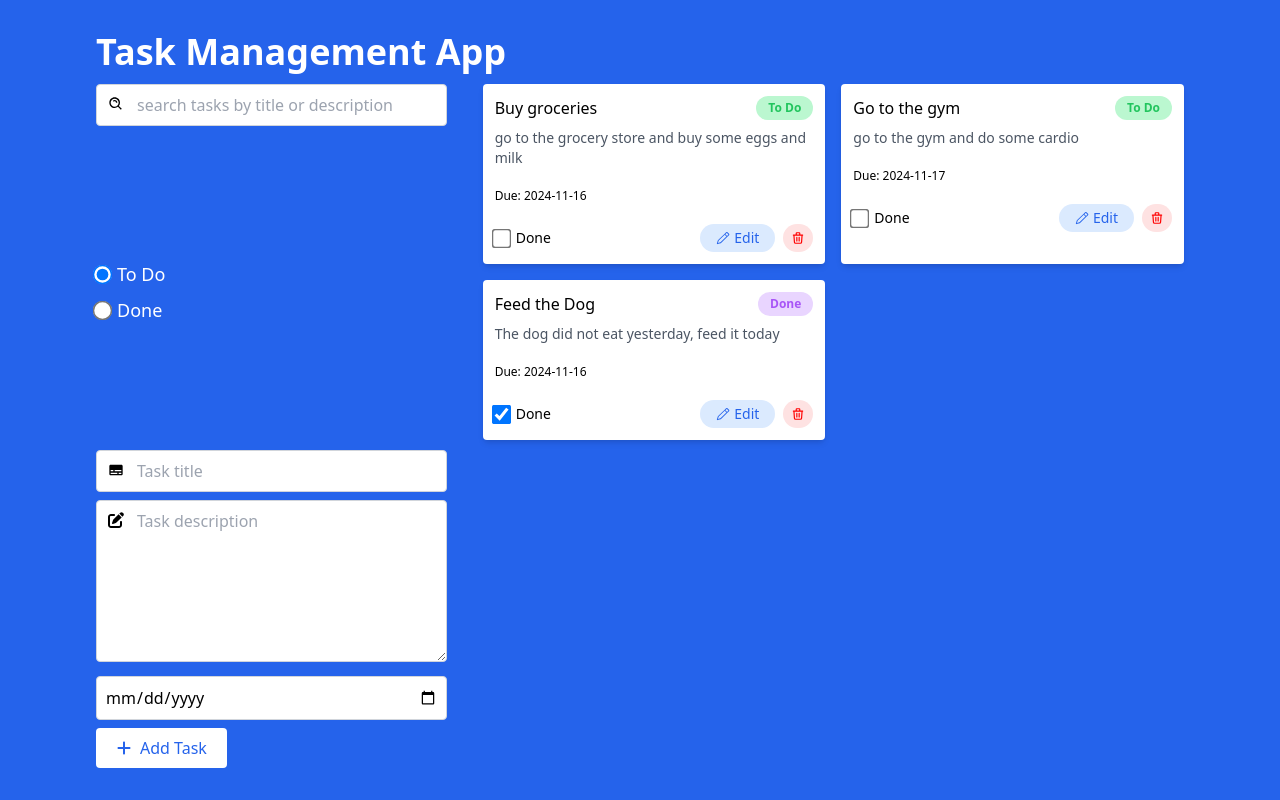
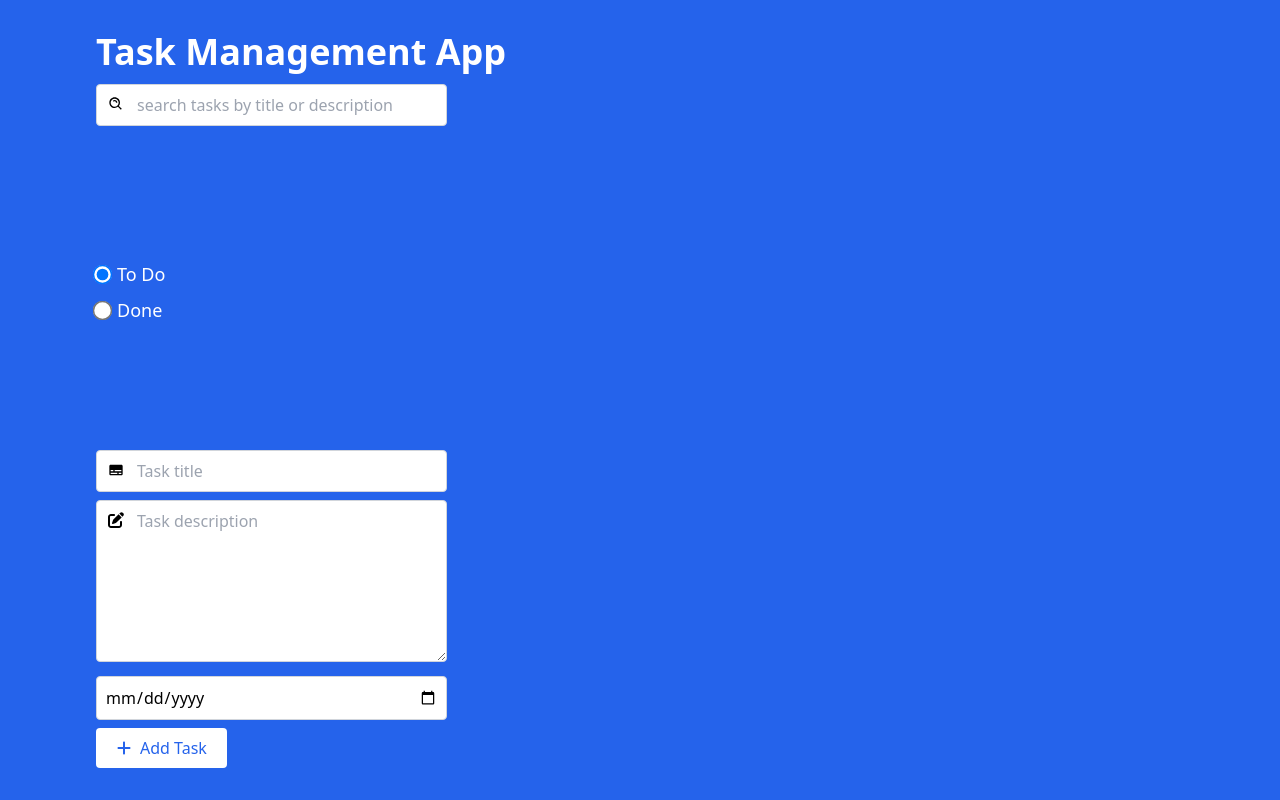
Before and after one commit to ScriptCrafterJS/Task-Management-React-App, a React (Vite) app: page / in a window 1280 px wide. Built offline with nearby package versions, Linux system fonts and the light colour scheme.

Commit message:
use local storage to save the tasks to

```diff
--- a/src/components/TaskList.jsx
+++ b/src/components/TaskList.jsx
@@ -3,7 +3,6 @@ import PropTypes from "prop-types";
 
 TaskList.propTypes = {
   tasks: PropTypes.array.isRequired,
-  setTasks: PropTypes.func.isRequired,
 };
 
 export default function TaskList({ tasks }) {
--- a/src/contexts/TaskContext.jsx
+++ b/src/contexts/TaskContext.jsx
@@ -1,30 +1,30 @@
-import { createContext, useReducer } from "react";
+import { createContext, useEffect, useReducer } from "react";
 import PropTypes from "prop-types";
 const TaskContext = createContext();
 
-const initialState = [
-  {
-    id: 1,
-    title: "Feed the Dog",
-    description: "The dog did not eat yesterday, feed it today",
-    dueDate: "2024-11-16",
-    completed: true,
-  },
-  {
-    id: 2,
-    title: "Buy groceries",
-    description: "go to the grocery store and buy some eggs and milk",
-    dueDate: "2024-11-16",
-    completed: false,
-  },
-  {
-    id: 3,
-    title: "Go to the gym",
-    description: "go to the gym and do some cardio",
-    dueDate: "2024-11-17",
-    completed: false,
-  },
-];
+// const initialState = [
+//   {
+//     id: 1,
+//     title: "Feed the Dog",
+//     description: "The dog did not eat yesterday, feed it today",
+//     dueDate: "2024-11-16",
+//     completed: true,
+//   },
+//   {
+//     id: 2,
+//     title: "Buy groceries",
+//     description: "go to the grocery store and buy some eggs and milk",
+//     dueDate: "2024-11-16",
+//     completed: false,
+//   },
+//   {
+//     id: 3,
+//     title: "Go to the gym",
+//     description: "go to the gym and do some cardio",
+//     dueDate: "2024-11-17",
+//     completed: false,
+//   },
+// ];
 
 const taskReducer = (state, action) => {
   switch (action.type) {
@@ -44,7 +44,14 @@ const taskReducer = (state, action) => {
 };
 
 const TaskProvider = ({ children }) => {
-  const [tasks, dispatch] = useReducer(taskReducer, initialState);
+  const [tasks, dispatch] = useReducer(taskReducer, [], () => {
+    const tasks = JSON.parse(localStorage.getItem("tasks"));
+    return tasks ? tasks : [];
+  });
+
+  useEffect(() => {
+    localStorage.setItem("tasks", JSON.stringify(tasks));
+  }, [tasks]);
 
   return (
     <TaskContext.Provider value={{ tasks, dispatch }}>
```
Also changed, not shown: 1 other file (tests, documents, lock files or other folders).
